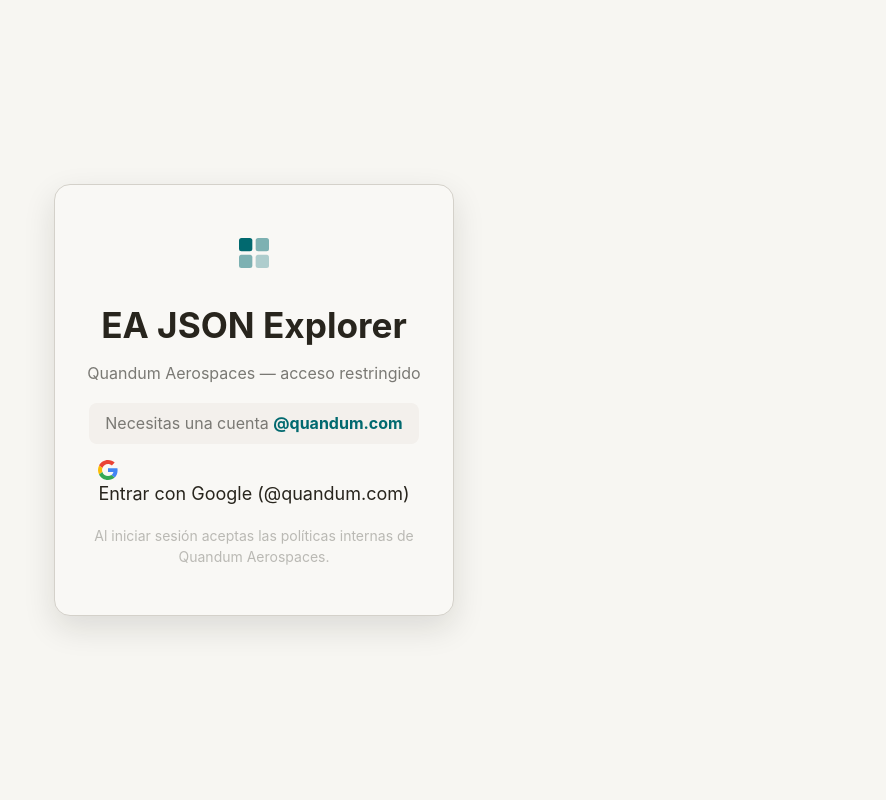
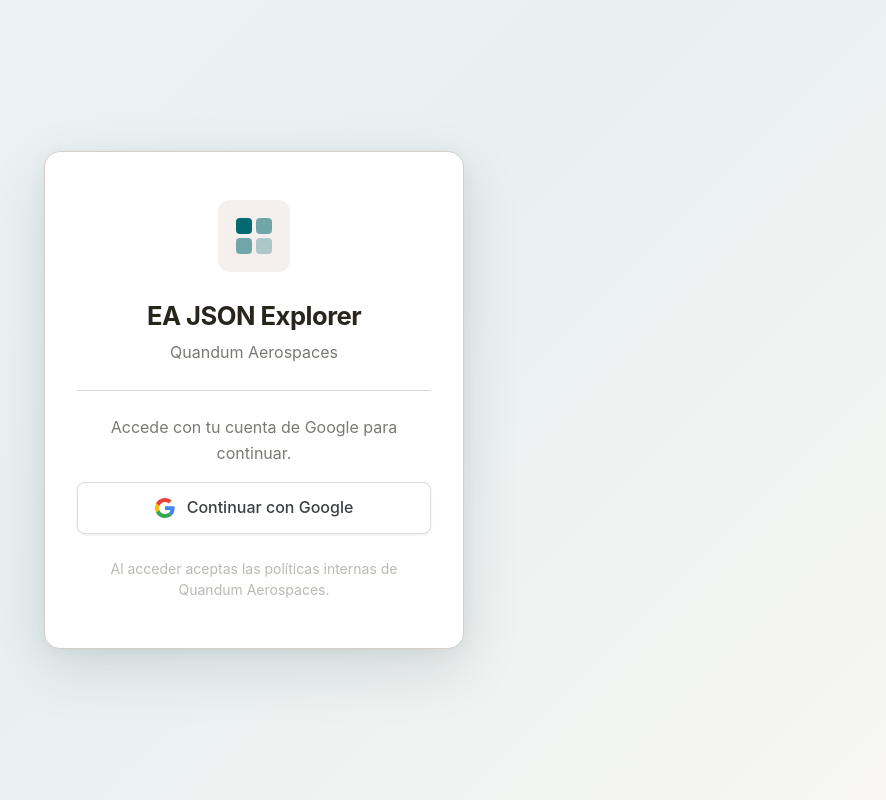
Before and after one commit to DaniCampusIoT/ea-json-explorer, a React (Vite) app in the folder frontend/: page /ai in a window 1280 px wide. Shown: the whole page, without its empty margins (386-1272 px from the left). Built offline with nearby package versions, Linux system fonts and the light colour scheme; no server answers.

Commit message:
feat: login page rediseñada + acceso con cualquier cuenta Gmail

```diff
--- a/frontend/src/auth/AuthGuard.jsx
+++ b/frontend/src/auth/AuthGuard.jsx
@@ -1,37 +1,23 @@
 /**
  * AuthGuard — envuelve rutas protegidas.
  * Redirige a LoginPage si no hay sesión activa.
- * Rechaza cuentas cuyo email no sea @quandum.com.
  */
 import React, { useEffect, useState } from 'react'
 import LoginPage from './LoginPage'
-import { isAuthenticated, getUser, handleCallbackToken, ALLOWED_DOMAIN } from './googleAuth'
+import { isAuthenticated, handleCallbackToken } from './googleAuth'
 
 export default function AuthGuard({ children }) {
-  const [authState, setAuthState] = useState('checking') // 'checking' | 'ok' | 'denied' | 'error'
+  const [authState, setAuthState] = useState('checking')
   const [errorMsg, setErrorMsg] = useState('')
 
   useEffect(() => {
-    // Captura token del callback de Google
     const result = handleCallbackToken()
-    if (result?.error === 'domain_not_allowed') {
-      setErrorMsg(`Tu cuenta no pertenece al dominio @${ALLOWED_DOMAIN}.`)
+    if (result?.error) {
+      setErrorMsg(`No se pudo iniciar sesión: ${result.error}`)
       setAuthState('denied')
       return
     }
-
-    if (isAuthenticated()) {
-      const user = getUser()
-      const email = user?.sub ?? ''
-      if (!email.toLowerCase().endsWith(`@${ALLOWED_DOMAIN}`)) {
-        setErrorMsg(`La cuenta ${email} no pertenece al dominio @${ALLOWED_DOMAIN}.`)
-        setAuthState('denied')
-      } else {
-        setAuthState('ok')
-      }
-    } else {
-      setAuthState('unauthenticated')
-    }
+    setAuthState(isAuthenticated() ? 'ok' : 'unauthenticated')
   }, [])
 
   if (authState === 'checking') {
@@ -53,19 +39,16 @@
           </svg>
           <h2>Acceso denegado</h2>
           <p>{errorMsg}</p>
-          <p>Solo empleados de Quandum Aerospaces pueden usar esta aplicación.</p>
           <button className="btn btn-secondary" style={{ marginTop: '1.5rem' }}
             onClick={() => { sessionStorage.clear(); window.location.href = '/' }}>
-            Cerrar sesión
+            Volver al inicio
           </button>
         </div>
       </div>
     )
   }
 
-  if (authState === 'unauthenticated') {
-    return <LoginPage />
-  }
+  if (authState === 'unauthenticated') return <LoginPage />
 
   return children
 }
--- a/frontend/src/auth/LoginPage.jsx
+++ b/frontend/src/auth/LoginPage.jsx
@@ -1,44 +1,46 @@
 /**
- * Pantalla de login — botón "Entrar con Google".
+ * Pantalla de login — diseño mejorado con botón Google.
  */
 import React from 'react'
-import { loginWithGoogle, ALLOWED_DOMAIN } from './googleAuth'
+import { loginWithGoogle } from './googleAuth'
 
 export default function LoginPage() {
   return (
     <div className="login-page">
       <div className="login-card">
-        {/* Logo */}
+
         <div className="login-logo">
-          <svg width="40" height="40" viewBox="0 0 24 24" fill="none" aria-label="EA Explorer logo">
-            <rect x="3" y="3" width="8" height="8" rx="1.5" fill="#01696f"/>
-            <rect x="13" y="3" width="8" height="8" rx="1.5" fill="#01696f" opacity="0.5"/>
-            <rect x="3" y="13" width="8" height="8" rx="1.5" fill="#01696f" opacity="0.5"/>
-            <rect x="13" y="13" width="8" height="8" rx="1.5" fill="#01696f" opacity="0.3"/>
+          <svg width="48" height="48" viewBox="0 0 24 24" fill="none" aria-label="EA Explorer logo">
+            <rect x="3" y="3" width="8" height="8" rx="2" fill="var(--color-primary)"/>
+            <rect x="13" y="3" width="8" height="8" rx="2" fill="var(--color-primary)" opacity="0.55"/>
+            <rect x="3" y="13" width="8" height="8" rx="2" fill="var(--color-primary)" opacity="0.55"/>
+            <rect x="13" y="13" width="8" height="8" rx="2" fill="var(--color-primary)" opacity="0.3"/>
           </svg>
         </div>
 
-        <h1 className="login-title">EA JSON Explorer</h1>
-        <p className="login-subtitle">Quandum Aerospaces — acceso restringido</p>
-        <p className="login-domain-hint">Necesitas una cuenta <strong>@{ALLOWED_DOMAIN}</strong></p>
+        <div className="login-brand">
+          <h1 className="login-title">EA JSON Explorer</h1>
+          <p className="login-subtitle">Quandum Aerospaces</p>
+        </div>
 
-        <button
-          className="btn-google"
-          onClick={loginWithGoogle}
-          aria-label="Entrar con Google"
-        >
-          {/* Logo Google SVG */}
+        <div className="login-divider" />
+
+        <p className="login-desc">
+          Accede con tu cuenta de Google para continuar.
+        </p>
+
+        <button className="btn-google" onClick={loginWithGoogle}>
           <svg width="20" height="20" viewBox="0 0 48 48" aria-hidden="true">
             <path fill="#EA4335" d="M24 9.5c3.54 0 6.71 1.22 9.21 3.6l6.85-6.85C35.9 2.38 30.47 0 24 0 14.62 0 6.51 5.38 2.56 13.22l7.98 6.19C12.43 13.72 17.74 9.5 24 9.5z"/>
             <path fill="#4285F4" d="M46.98 24.55c0-1.57-.15-3.09-.38-4.55H24v9.02h12.94c-.58 2.96-2.26 5.48-4.78 7.18l7.73 6c4.51-4.18 7.09-10.36 7.09-17.65z"/>
             <path fill="#FBBC05" d="M10.53 28.59c-.48-1.45-.76-2.99-.76-4.59s.27-3.14.76-4.59l-7.98-6.19C.92 16.46 0 20.12 0 24c0 3.88.92 7.54 2.56 10.78l7.97-6.19z"/>
             <path fill="#34A853" d="M24 48c6.48 0 11.93-2.13 15.89-5.81l-7.73-6c-2.15 1.45-4.92 2.3-8.16 2.3-6.26 0-11.57-4.22-13.47-9.91l-7.98 6.19C6.51 42.62 14.62 48 24 48z"/>
           </svg>
-          Entrar con Google (@{ALLOWED_DOMAIN})
+          Continuar con Google
         </button>
 
         <p className="login-footer">
-          Al iniciar sesión aceptas las políticas internas de Quandum Aerospaces.
+          Al acceder aceptas las políticas internas de Quandum Aerospaces.
         </p>
       </div>
     </div>
--- a/frontend/src/index.css
+++ b/frontend/src/index.css
@@ -1,4 +1,4 @@
-/* ── Design tokens ─────────────────────────────────────────────────── */
+/* ── Design tokens ─────────────────────────────────────────────── */
 :root {
   --text-xs:   clamp(0.75rem,  0.7rem  + 0.25vw, 0.875rem);
   --text-sm:   clamp(0.875rem, 0.8rem  + 0.35vw, 1rem);
@@ -51,7 +51,7 @@
   --color-error-highlight:#4c3d46;
 }
 
-/* ── Base reset ─────────────────────────────────────────────────────── */
+/* ── Base reset ────────────────────────────────────────────────── */
 *, *::before, *::after { box-sizing: border-box; margin: 0; padding: 0; }
 html { -webkit-font-smoothing: antialiased; scroll-behavior: smooth; }
 body {
@@ -65,7 +65,7 @@
 img, svg { display: block; max-width: 100%; }
 button { cursor: pointer; background: none; border: none; font: inherit; color: inherit; }
 
-/* ── App shell ──────────────────────────────────────────────────────── */
+/* ── App shell ────────────────────────────────────────────────────── */
 .app-shell {
   display: grid;
   grid-template-columns: 200px 1fr;
@@ -104,7 +104,7 @@
   &.active { background: color-mix(in oklch, var(--color-primary) 10%, var(--color-bg)); color: var(--color-primary); font-weight: 500; }
 }
 
-/* ── Header user area ───────────────────────────────────────────────── */
+/* ── Header user area ────────────────────────────────────────────── */
 .header-user {
   margin-left: auto;
   display: flex;
@@ -131,19 +131,19 @@
   &:hover { background: var(--color-error-highlight); color: var(--color-error); }
 }
 
-/* ── Login page ─────────────────────────────────────────────────────── */
+/* ── Login page ────────────────────────────────────────────────────── */
 .login-page {
   min-height: 100dvh;
   display: flex;
   align-items: center;
   justify-content: center;
-  background: var(--color-bg);
+  background: linear-gradient(135deg, #f0f4f4 0%, #e8f0f1 50%, #f7f6f2 100%);
   padding: var(--space-4);
 }
 .login-card {
   width: 100%;
-  max-width: 400px;
-  background: var(--color-surface);
+  max-width: 420px;
+  background: #fff;
   border: 1px solid var(--color-border);
   border-radius: var(--radius-xl);
   padding: var(--space-12) var(--space-8);
@@ -151,29 +151,38 @@
   flex-direction: column;
   align-items: center;
   gap: var(--space-4);
-  box-shadow: var(--shadow-lg);
+  box-shadow: 0 20px 60px oklch(0.3 0.04 180 / 0.12), 0 4px 16px oklch(0.3 0.04 180 / 0.06);
 }
-.login-logo { margin-bottom: var(--space-2); }
+.login-logo {
+  background: color-mix(in oklch, var(--color-primary) 8%, white);
+  border-radius: var(--radius-lg);
+  padding: var(--space-3);
+  margin-bottom: var(--space-2);
+}
+.login-brand {
+  text-align: center;
+}
 .login-title {
-  font-size: var(--text-xl);
+  font-size: 1.6rem;
   font-weight: 700;
   color: var(--color-text);
-  text-align: center;
+  letter-spacing: -0.02em;
 }
 .login-subtitle {
   font-size: var(--text-sm);
   color: var(--color-text-muted);
-  text-align: center;
-  margin-top: calc(-1 * var(--space-2));
+  margin-top: 0.2rem;
 }
-.login-domain-hint {
+.login-divider {
+  width: 100%;
+  height: 1px;
+  background: var(--color-divider);
+  margin: var(--space-2) 0;
+}
+.login-desc {
   font-size: var(--text-sm);
   color: var(--color-text-muted);
-  background: var(--color-surface-offset);
-  border-radius: var(--radius-md);
-  padding: var(--space-2) var(--space-4);
   text-align: center;
-  strong { color: var(--color-primary); }
 }
 .login-error {
   width: 100%;
@@ -184,28 +193,39 @@
   font-size: var(--text-sm);
   text-align: center;
 }
-.btn-microsoft {
+.login-footer {
+  font-size: var(--text-xs);
+  color: var(--color-text-faint);
+  text-align: center;
+  line-height: 1.5;
+  margin-top: var(--space-2);
+}
+
+/* ── Google button ──────────────────────────────────────────────── */
+.btn-google {
   width: 100%;
   display: flex;
   align-items: center;
   justify-content: center;
   gap: var(--space-3);
-  padding: var(--space-3) var(--space-6);
-  background: #2f2f2f;
-  color: #fff;
+  padding: 0.75rem var(--space-6);
+  background: #fff;
+  color: #3c4043;
+  border: 1.5px solid #dadce0;
   border-radius: var(--radius-md);
   font-size: var(--text-sm);
   font-weight: 500;
-  transition: background var(--transition), opacity var(--transition);
-  margin-top: var(--space-2);
-  &:hover:not(:disabled) { background: #1a1a1a; }
-  &:disabled { opacity: 0.6; cursor: not-allowed; }
-}
-.login-footer {
-  font-size: var(--text-xs);
-  color: var(--color-text-faint);
-  text-align: center;
-  line-height: 1.5;
+  box-shadow: 0 1px 3px rgba(0,0,0,0.08);
+  transition: background var(--transition), box-shadow var(--transition), border-color var(--transition);
+  &:hover {
+    background: #f8f9fa;
+    border-color: #c6c9cc;
+    box-shadow: 0 2px 8px rgba(0,0,0,0.12);
+  }
+  &:active {
+    background: #f1f3f4;
+    box-shadow: none;
+  }
 }
 
 /* ── Auth loading / denied ──────────────────────────────────────────── */
@@ -253,7 +273,7 @@
   p  { font-size: var(--text-sm); color: var(--color-text-muted); max-width: 34ch; }
 }
 
-/* ── Buttons (generic) ──────────────────────────────────────────────── */
+/* ── Buttons (generic) ───────────────────────────────────────────────── */
 .btn {
   display: inline-flex;
   align-items: center;
@@ -272,7 +292,7 @@
   &:hover { background: var(--color-divider); }
 }
 
-/* ── Responsive ─────────────────────────────────────────────────────── */
+/* ── Responsive ───────────────────────────────────────────────────────── */
 @media (max-width: 640px) {
   .app-shell {
     grid-template-columns: 1fr;
```
Also changed, not shown: 1 other file (tests, documents, lock files or other folders).
